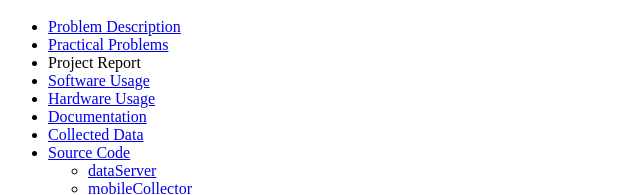
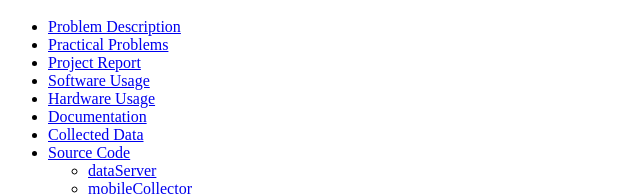
Before and after one commit to ECE575-ProjectA3/TeamA3-master, a plain HTML site: page index.html in a window 1280 px wide. Shown: the part 228-423 px from the top of the page, 0-640 px from the left. Drawn offline with Linux system fonts and the light colour scheme.

Commit message:
Add final report

```diff
--- a/index.html
+++ b/index.html
@@ -20,7 +20,7 @@
     <ul>
     <li><a href="problemDescription.html">Problem Description</a></li>
     <li><a href="practicalProblems.html">Practical Problems</a></li>
-    <li><a href="finalReport.pdf"></a>Project Report</li>
+    <li><a href="finalReport.pdf">Project Report</a></li>
     <li><a href="software.html">Software Usage</a></li>
     <li><a href="hardware.html">Hardware Usage</a></li>
     <li><a href="doc">Documentation</a></li>
```
Also changed, not shown: 1 other file.
